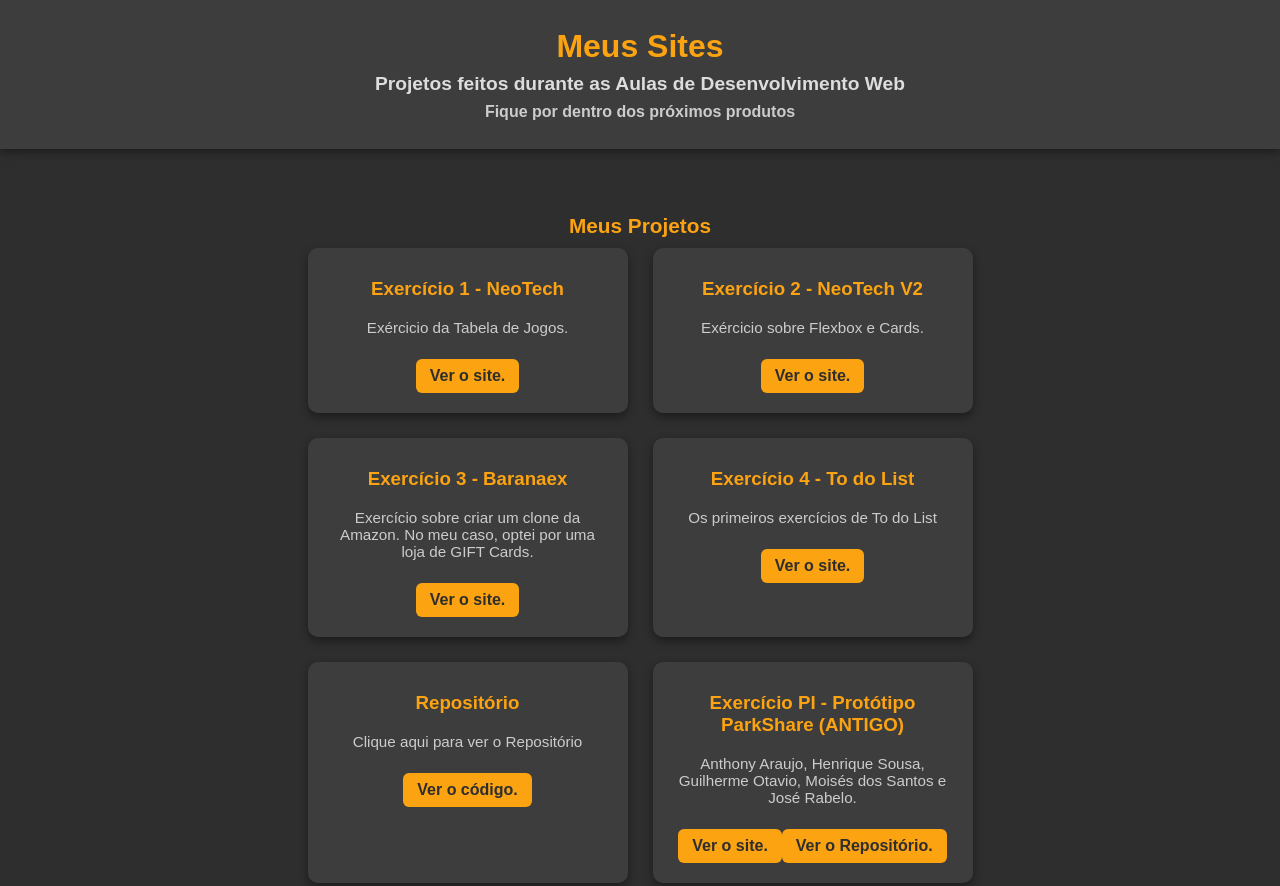
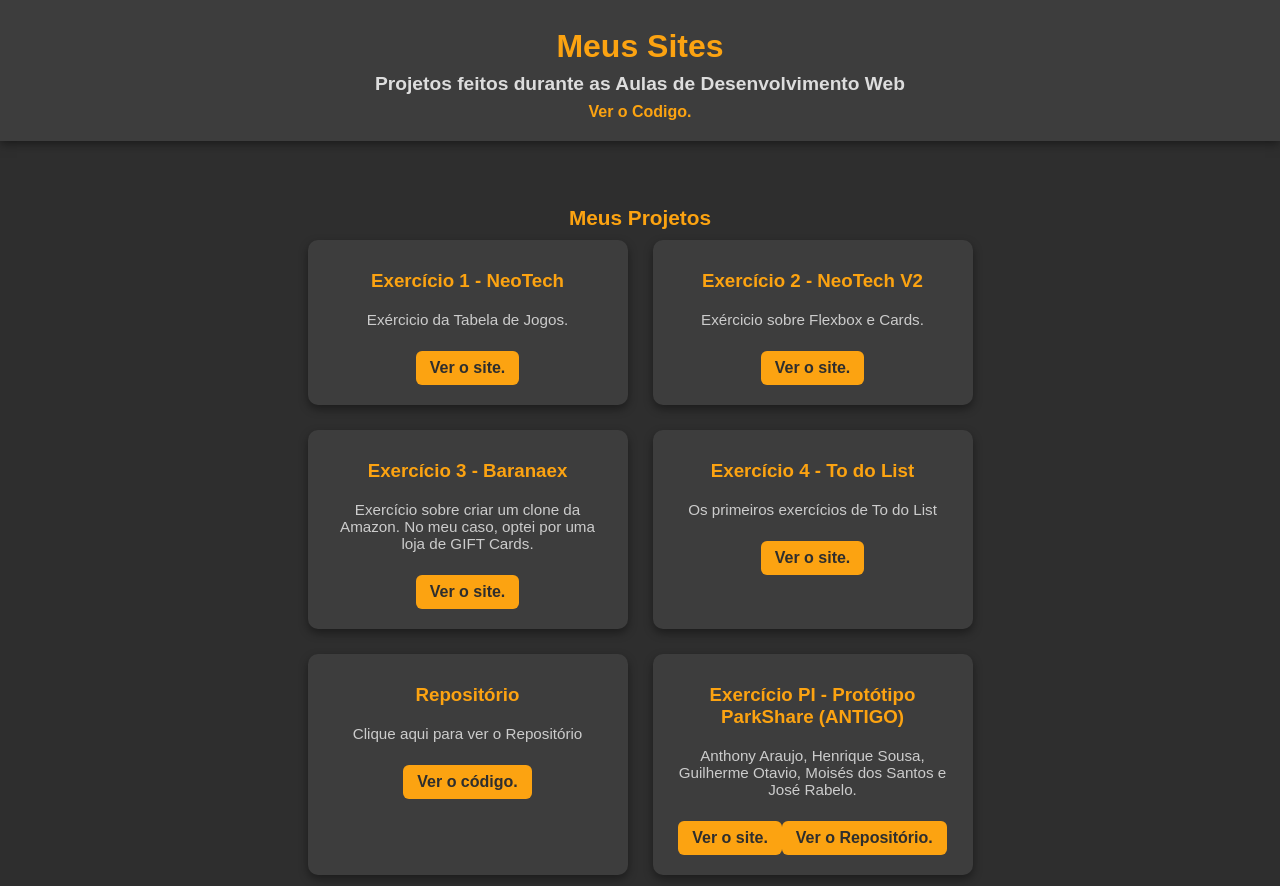
Before and after one commit to xNeohaha/FATEC-AnthonyAraujo, a plain HTML site: page index.html in a window 1280 px wide. Shown: the top 886 px of the page. Drawn offline with Linux system fonts and the light colour scheme.

Commit message:
0111/04 - Opção de Código na Pagina Principal

```diff
--- a/index.html
+++ b/index.html
@@ -11,7 +11,7 @@
       <div class="header-text">
         <h1 class="title-main">Meus Sites</h1>
         <h2 class="subtitle">Projetos feitos durante as Aulas de Desenvolvimento Web</h2>
-        <h3 class="tagline">Fique por dentro dos próximos produtos</h3>
+        <a href="https://github.com/xNeohaha/FATEC-AnthonyAraujo">Ver o Codigo.</a>
       </div>
     </header>
 
```
